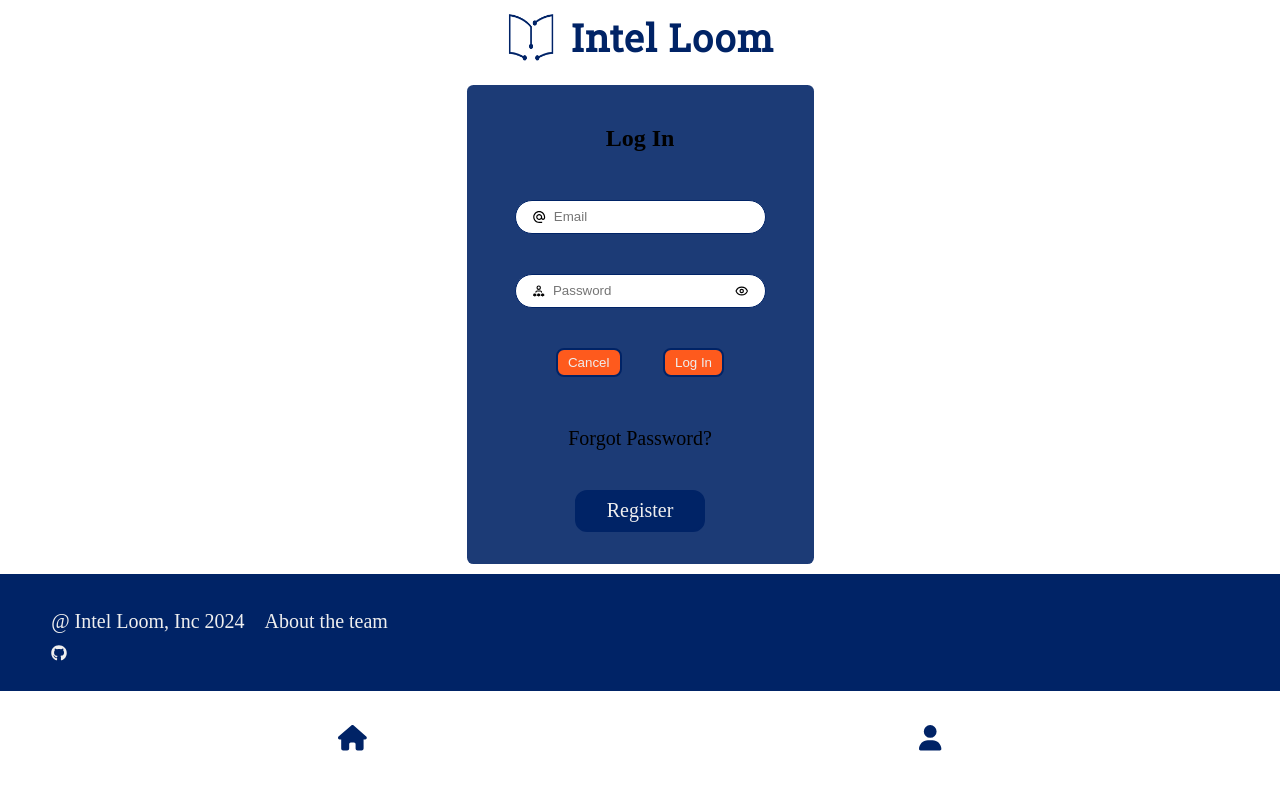
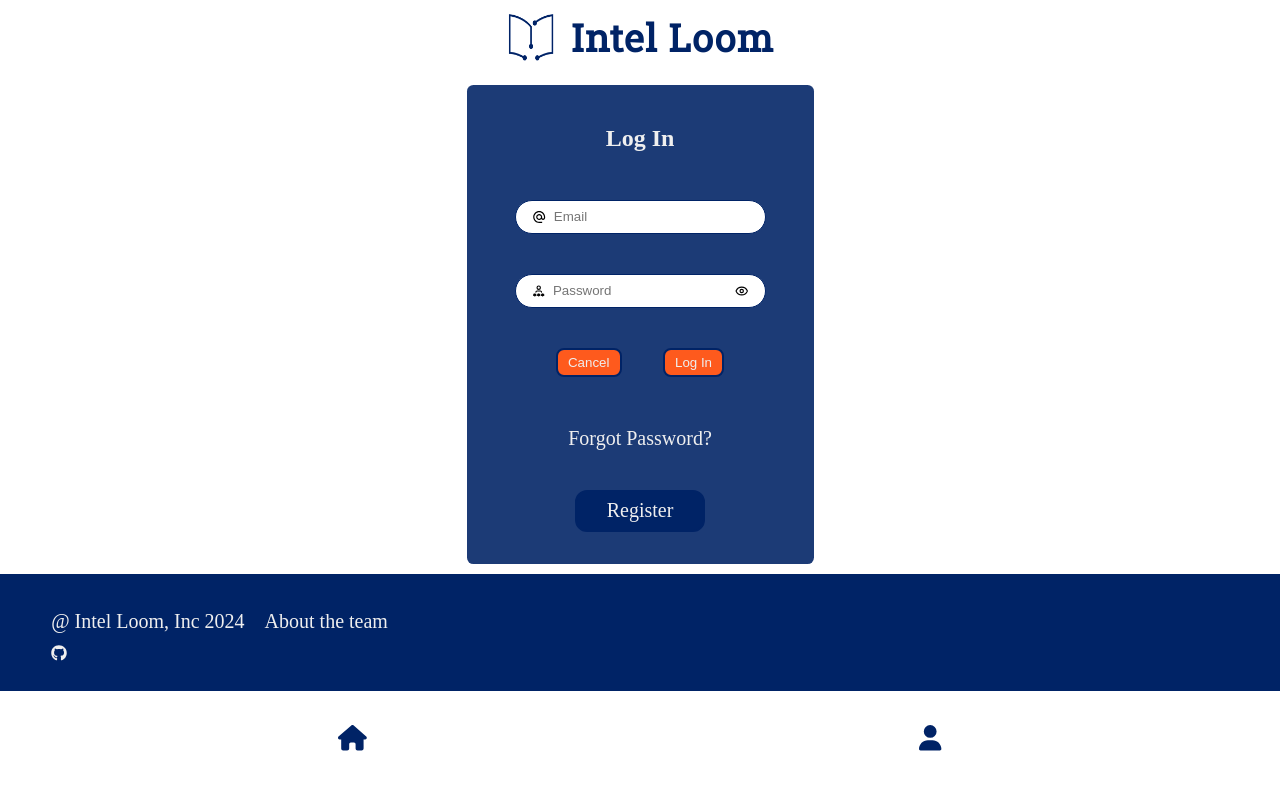
Before and after one commit to overtonjust/Intel-loom-frontend, a React (Vite) app: page /login in a window 1280 px wide. Shown: the top 790 px of the page. Built offline with nearby package versions, Linux system fonts and the light colour scheme; no server answers; what @100mslive/react-sdk would draw is missing.

Commit message:
Style login card, switch orange button hover to grey

```diff
--- a/src/pages/login/Login.jsx
+++ b/src/pages/login/Login.jsx
@@ -47,7 +47,7 @@ const Login = () => {
     <main className="form-container">
       <form className="login-form" onSubmit={handleSubmit}>
         <section className="login-form__title">
-          <h2>Log In</h2>
+          <h2 className="login-form__text">Log In</h2>
         </section>
         <section className="login-form__group">
           <div className="form-input">
@@ -91,7 +91,7 @@ const Login = () => {
           <button className="button-orange" type="submit">Log In</button>
         </section>
         <section className="login-form__group">
-          <p className="forgot-password">Forgot Password?</p>
+          <p className="forgot-password login-form__text">Forgot Password?</p>
         </section>
         <section className="login-form__group ">
           <p className="button-large-blue">Register</p>
--- a/src/pages/login/Login.scss
+++ b/src/pages/login/Login.scss
@@ -19,6 +19,9 @@
     display: grid;
     place-items: center;
     padding: 0 1rem;
+  }
+  &__text{
+    color: $white;
   }
 }
 
--- a/src/shared.scss
+++ b/src/shared.scss
@@ -19,7 +19,7 @@ $card: rgba(0, 35, 102,.89);
     text-decoration: none;
     &:hover {
         transform: translateY(-2px);
-        box-shadow: 0 0 .6rem .2rem $white;
+        box-shadow: 0 0 .6rem .2rem $grey;
     }
     &:active {
         transform: translateY(2px);
@@ -59,7 +59,7 @@ $card: rgba(0, 35, 102,.89);
     text-decoration: none;
     &:hover {
         transform: translateY(-2px);
-        box-shadow: 0 0 .6rem .2rem $white;
+        box-shadow: 0 0 .6rem .2rem $grey;
     }
     &:active {
         transform: translateY(2px);
```
